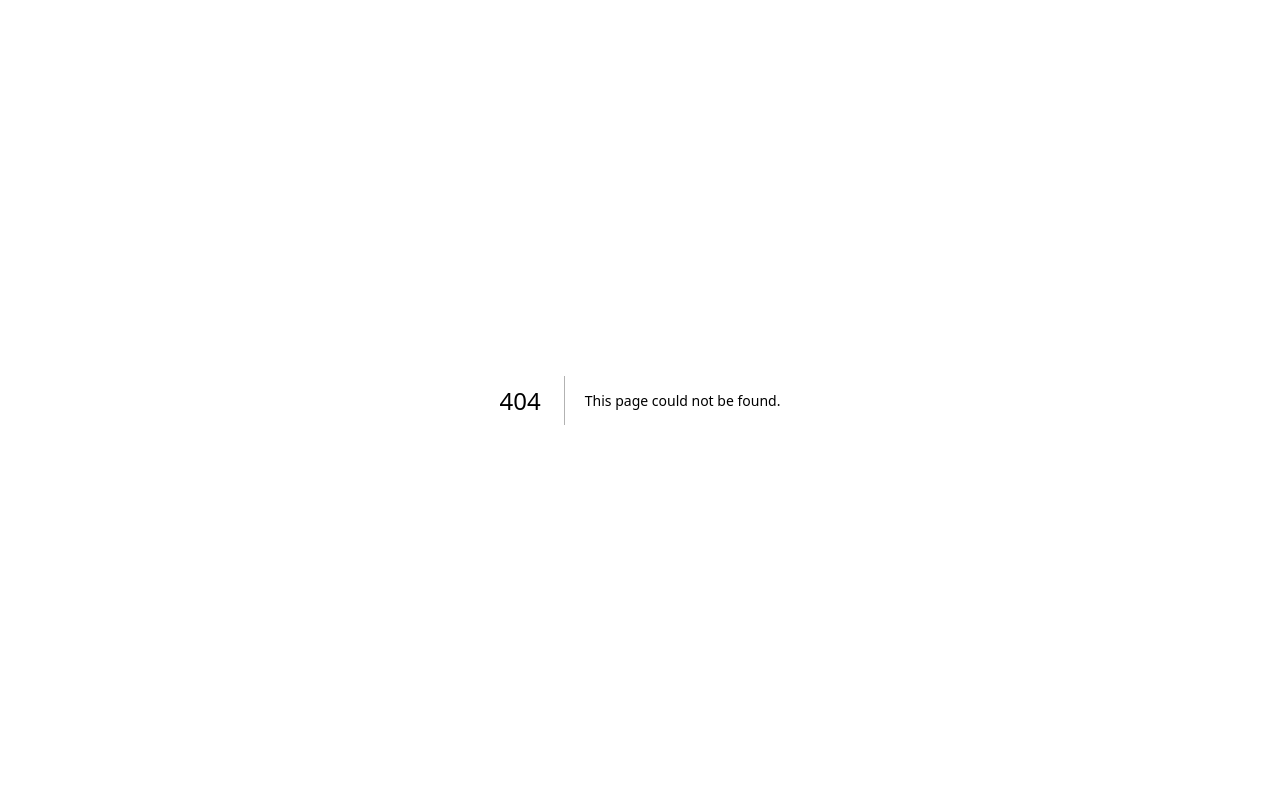
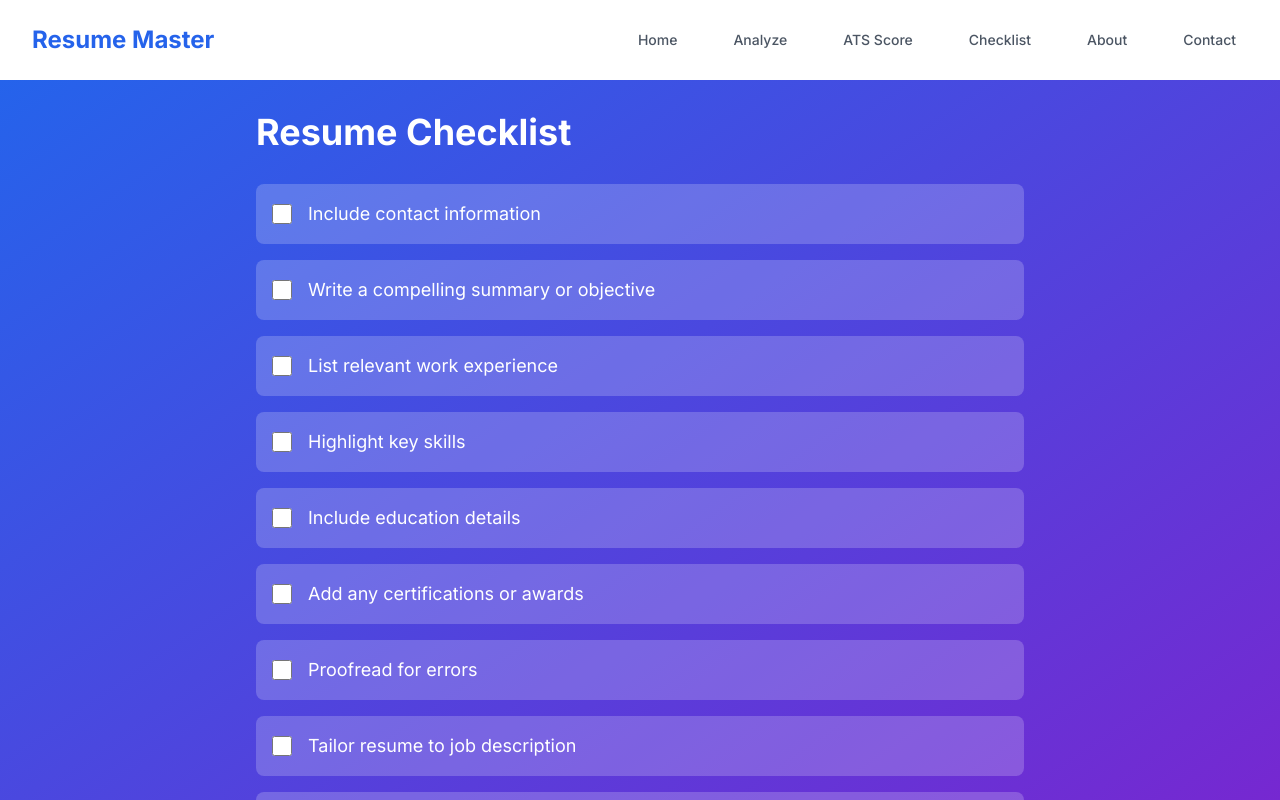
Before and after one commit to djubx/resume-analyzer, a Next.js app: page /resume-checklist in a window 1280 px wide. Before the commit this address had no page. Shown: the top 800 px of the page. Built offline with nearby package versions, Linux system fonts and the light colour scheme.

Commit message:
add checklist

```diff
--- a/package.json
+++ b/package.json
@@ -12,9 +12,11 @@
     "@sanity/client": "^6.21.3",
     "@sanity/image-url": "^1.0.2",
     "@sanity/vision": "^3.56.0",
+    "@types/js-cookie": "^3.0.6",
     "@vercel/analytics": "^1.3.1",
     "@vercel/speed-insights": "^1.0.12",
     "framer-motion": "^11.3.31",
+    "js-cookie": "^3.0.5",
     "next": "14.2.7",
     "next-auth": "^4.24.7",
     "next-sanity": "^9.4.7",
--- a/src/app/page.tsx
+++ b/src/app/page.tsx
@@ -6,7 +6,7 @@ import { Analytics } from "@vercel/analytics/react"
 
 import Link from "next/link";
 import { motion } from "framer-motion";
-import { FaFileAlt, FaChartLine, FaMagic } from "react-icons/fa";
+import { FaFileAlt, FaChartLine, FaClipboardCheck, FaClock } from "react-icons/fa";
 import Navbar from "@/components/Navbar";
 
 export default function Home() {
@@ -27,36 +27,52 @@ export default function Home() {
         </motion.div>
 
         <motion.div
-          initial={{ scale: 0 }}
-          animate={{ scale: 1 }}
-          transition={{ delay: 0.5, type: "spring", stiffness: 260, damping: 20 }}
-        >
-          <Link
-            href="/resume-analyzer"
-            className="bg-white text-blue-600 font-bold py-3 px-6 rounded-full text-lg hover:bg-blue-100 transition duration-300 shadow-lg"
-          >
-            Analyze Your Resume
-          </Link>
-        </motion.div>
-
-        <motion.div
           initial={{ opacity: 0 }}
           animate={{ opacity: 1 }}
-          transition={{ delay: 1, duration: 1 }}
-          className="mt-16 grid grid-cols-1 md:grid-cols-3 gap-8 max-w-4xl"
+          transition={{ delay: 0.5, duration: 1 }}
+          className="grid grid-cols-1 md:grid-cols-3 gap-8 max-w-4xl"
         >
           {[
-            { icon: <FaFileAlt className="text-4xl mb-2" />, title: "Smart Analysis" },
-            { icon: <FaChartLine className="text-4xl mb-2" />, title: "Actionable Insights" },
-            { icon: <FaMagic className="text-4xl mb-2" />, title: "AI-Powered Optimization" },
+            {
+              icon: <FaFileAlt className="text-4xl mb-2" />,
+              title: "Resume Analyzer",
+              description: "Get detailed insights on your resume",
+              link: "/resume-analyzer"
+            },
+            {
+              icon: <FaChartLine className="text-4xl mb-2" />,
+              title: "ATS Score",
+              description: "Check how well your resume performs with ATS",
+              link: "/ats-score"
+            },
+            {
+              icon: <FaClipboardCheck className="text-4xl mb-2" />,
+              title: "Resume Checklist",
+              description: "Ensure your resume covers all the essentials",
+              link: "/resume-checklist"
+            },
+            {
+              icon: <FaClock className="text-4xl mb-2" />,
+              title: "Coming Soon",
+              description: "More features on the way!",
+              link: "#"
+            },
           ].map((feature, index) => (
             <motion.div
               key={index}
               whileHover={{ scale: 1.05 }}
-              className="bg-white bg-opacity-20 p-6 rounded-lg text-center"
+              className="bg-white bg-opacity-20 p-6 rounded-lg text-center flex flex-col items-center"
             >
               {feature.icon}
-              <h2 className="text-xl font-semibold">{feature.title}</h2>
+              <h2 className="text-xl font-semibold mb-2">{feature.title}</h2>
+              <p className="mb-4">{feature.description}</p>
+              <Link
+                href={feature.link}
+                className={`bg-white text-blue-600 font-bold py-2 px-4 rounded-full text-sm hover:bg-blue-100 transition duration-300 shadow-lg ${feature.title === "Coming Soon" ? "cursor-not-allowed opacity-50" : ""}`}
+                onClick={e => feature.title === "Coming Soon" && e.preventDefault()}
+              >
+                {feature.title === "Coming Soon" ? "Stay Tuned" : "Get Started"}
+              </Link>
             </motion.div>
           ))}
         </motion.div>
--- /dev/null
+++ b/src/app/resume-checklist/page.tsx
@@ -0,0 +1,75 @@
+"use client";
+
+import { useState, useEffect } from "react";
+import { motion } from "framer-motion";
+import Navbar from "@/components/Navbar";
+import Cookies from 'js-cookie';
+
+const checklistItems = [
+  "Include contact information",
+  "Write a compelling summary or objective",
+  "List relevant work experience",
+  "Highlight key skills",
+  "Include education details",
+  "Add any certifications or awards",
+  "Proofread for errors",
+  "Tailor resume to job description",
+  "Use action verbs",
+  "Quantify achievements where possible",
+];
+
+export default function ResumeChecklist() {
+  const [checkedItems, setCheckedItems] = useState<boolean[]>([]);
+
+  useEffect(() => {
+    const savedChecklist = Cookies.get('resumeChecklist');
+    if (savedChecklist) {
+      setCheckedItems(JSON.parse(savedChecklist));
+    } else {
+      setCheckedItems(new Array(checklistItems.length).fill(false));
+    }
+  }, []);
+
+  const handleCheckboxChange = (index: number) => {
+    const newCheckedItems = [...checkedItems];
+    newCheckedItems[index] = !newCheckedItems[index];
+    setCheckedItems(newCheckedItems);
+    Cookies.set('resumeChecklist', JSON.stringify(newCheckedItems), { expires: 30 });
+  };
+
+  return (
+    <div className="min-h-screen flex flex-col">
+      <Navbar />
+      <main className="flex-grow bg-gradient-to-br from-blue-600 to-purple-700 text-white p-8">
+        <motion.div
+          initial={{ opacity: 0, y: -50 }}
+          animate={{ opacity: 1, y: 0 }}
+          transition={{ duration: 0.8 }}
+          className="max-w-3xl mx-auto"
+        >
+          <h1 className="text-4xl font-bold mb-8">Resume Checklist</h1>
+          <ul className="space-y-4">
+            {checklistItems.map((item, index) => (
+              <motion.li
+                key={index}
+                initial={{ opacity: 0, x: -50 }}
+                animate={{ opacity: 1, x: 0 }}
+                transition={{ delay: index * 0.1 }}
+                className="flex items-center bg-white bg-opacity-20 p-4 rounded-lg"
+              >
+                <input
+                  type="checkbox"
+                  id={`item-${index}`}
+                  checked={checkedItems[index]}
+                  onChange={() => handleCheckboxChange(index)}
+                  className="mr-4 h-5 w-5"
+                />
+                <label htmlFor={`item-${index}`} className="text-lg">{item}</label>
+              </motion.li>
+            ))}
+          </ul>
+        </motion.div>
+      </main>
+    </div>
+  );
+}
--- a/src/components/Navbar.tsx
+++ b/src/components/Navbar.tsx
@@ -18,6 +18,7 @@ export default function Navbar() {
             <NavLink href="/">Home</NavLink>
             <NavLink href="/resume-analyzer">Analyze</NavLink>
             <NavLink href="/ats-score">ATS Score</NavLink>
+            <NavLink href="/resume-checklist">Checklist</NavLink>
             <NavLink href="/about">About</NavLink>
             <NavLink href="/contact">Contact</NavLink>
           </div>
@@ -37,6 +38,7 @@ export default function Navbar() {
             <MobileNavLink href="/">Home</MobileNavLink>
             <MobileNavLink href="/resume-analyzer">Analyze</MobileNavLink>
             <MobileNavLink href="/ats-score">ATS Score</MobileNavLink>
+            <MobileNavLink href="/resume-checklist">Checklist</MobileNavLink>
             <MobileNavLink href="/about">About</MobileNavLink>
             <MobileNavLink href="/contact">Contact</MobileNavLink>
           </div>
```
Also changed, not shown: 1 other file (tests, documents, lock files or other folders).
